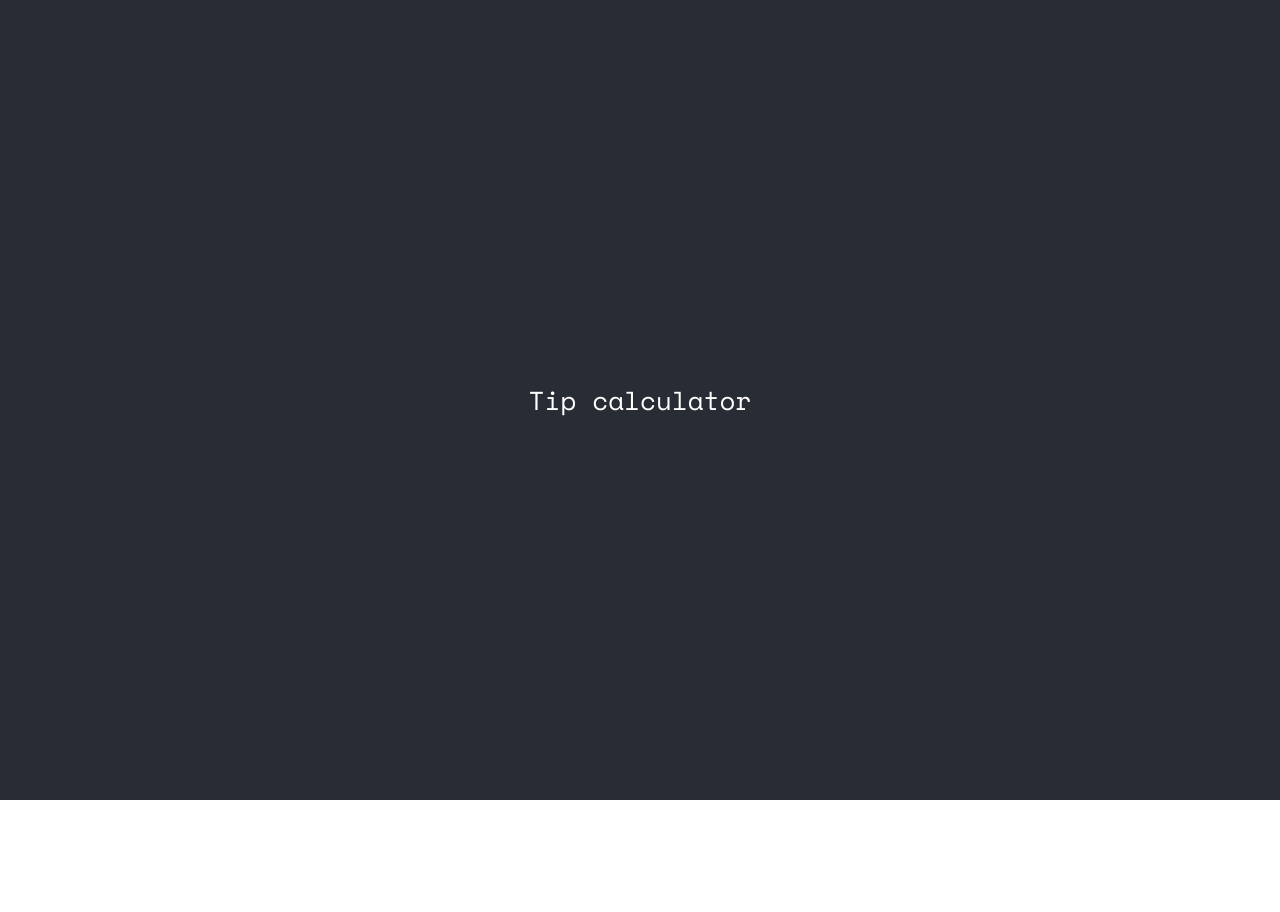
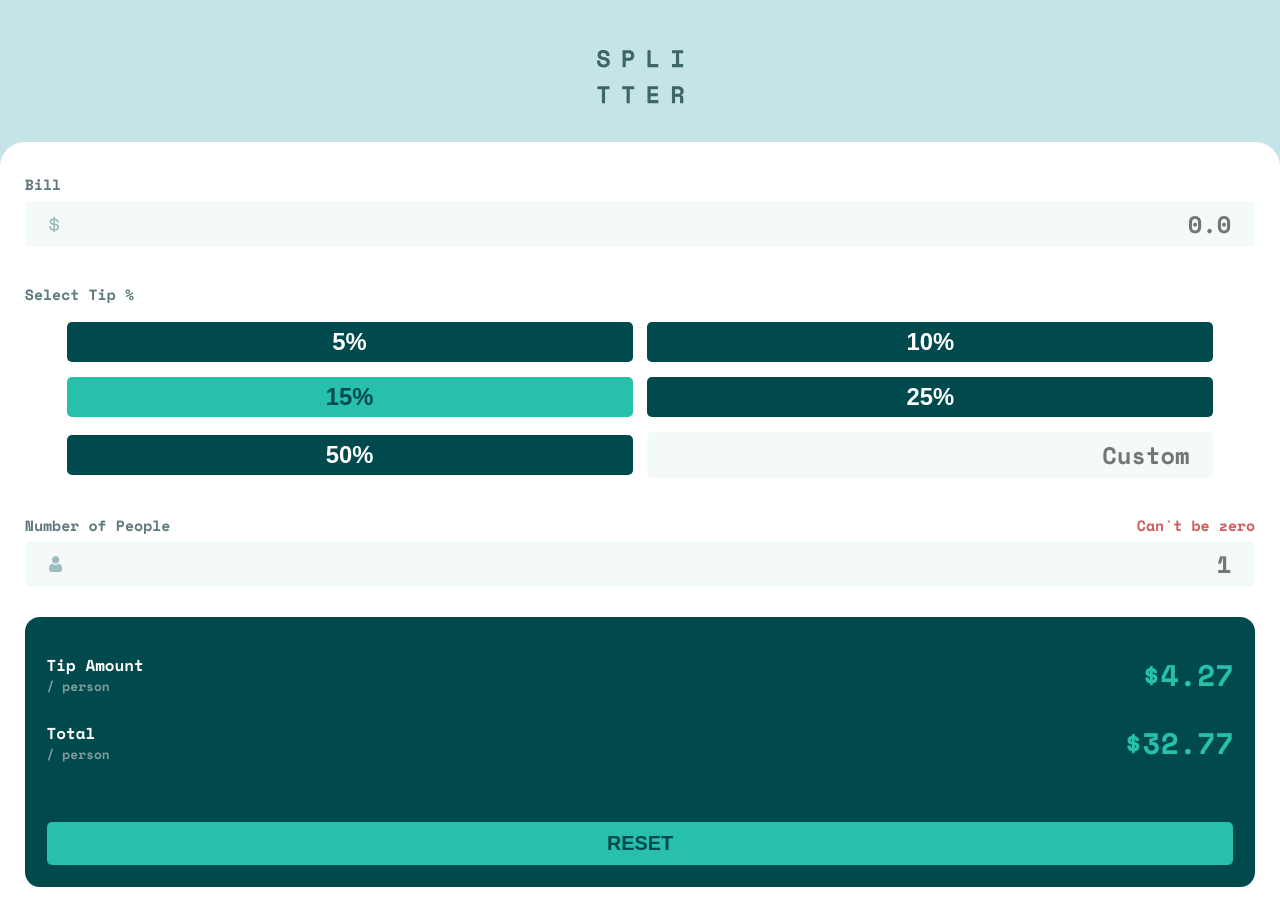
Before and after one commit to DominicBig/Tip-Calculator-App, a React (Create React App) app: page / in a window 1280 px wide. Before the commit the page ends 800 px from the top, so only its background shows below. Built offline with nearby package versions, Linux system fonts and the light colour scheme.

Commit message:
completed style no logic added

```diff
--- a/src/components/App.js
+++ b/src/components/App.js
@@ -1,11 +1,91 @@
 import "./App.scss";
+import logo from "../images/logo.svg";
+import dollarIcon from "../images/icon-dollar.svg";
+import personIcon from "../images/icon-person.svg";
+import Button from "./Button";
 
 function App() {
   return (
-    <div className="App">
-      <header className="App-header">
-        <div>Tip calculator</div>
-      </header>
+    <div className="container">
+      <div className="logo">
+        <img src={logo} alt="logo" />
+      </div>
+      <div className="card">
+        <div className="input">
+          <div className="bill-container">
+            <div className="label-wrapper">
+              <label htmlFor="inp-bill">Bill</label>
+            </div>
+            <div className="inp-wrapper">
+              <input
+                type="text"
+                className="inp-text"
+                name="inp-bill"
+                id="inp-bill"
+                placeholder="0.0"
+              />
+              <img src={dollarIcon} alt="dollar icon" />
+            </div>
+          </div>
+
+          <div className="tips-container">
+            <div className="label-wrapper">
+              <label htmlFor="inp-tips">Select Tip %</label>
+            </div>
+            <div className="button-wraper">
+              <Button styleName="btn" value="5%" />
+              <Button styleName="btn " value="10%" />
+              <Button styleName="btn btn-active" value="15%" />
+              <Button styleName="btn" value="25%" />
+              <Button styleName="btn" value="50%" />
+
+              <input
+                type="text"
+                className="inp-text"
+                name="inp-tip"
+                id="inp-tip"
+                placeholder="Custom"
+              />
+            </div>
+          </div>
+          <div className="people-container">
+            <div className="label-wrapper">
+              <label htmlFor="inp-people">Number of People</label>
+              <div className="error-msg">Can`t be zero </div>
+            </div>
+            <div className="inp-wrapper">
+              <input
+                type="text"
+                className="inp-text"
+                name="inp-people"
+                id="inp-people"
+                placeholder="1"
+              />
+              <img src={personIcon} alt="person icon" />
+            </div>
+          </div>
+        </div>
+        <div className="output">
+          <div className="lines-wrapper">
+            <div className="line-output">
+              <div className="title-wrapper">
+                <div className="title">Tip Amount </div>
+                <div className="desc">/ person</div>
+              </div>
+              <div className="value">$4.27</div>
+            </div>
+
+            <div className="line-output">
+              <div className="title-wrapper">
+                <div className="title">Total </div>
+                <div className="desc">/ person</div>
+              </div>
+              <div className="value">$32.77</div>
+            </div>
+          </div>
+          <Button styleName="btn-reset" value="Reset" />
+        </div>
+      </div>
     </div>
   );
 }
--- a/src/components/App.scss
+++ b/src/components/App.scss
@@ -1,3 +1,5 @@
+//variables
+
 $strong-cyan: hsl(172, 67%, 45%);
 $very-dark-cyan: hsl(183, 100%, 15%);
 $dark-grayish-cyan-1: hsl(186, 14%, 43%);
@@ -7,30 +9,224 @@ $light-grayish-cyan-2: hsl(189, 41%, 97%);
 $white: hsl(0, 0%, 100%);
 $btn-hover: rgb(159, 232, 223);
 
+//general styling
 * {
   margin: 0;
   padding: 0;
   box-sizing: border-box;
 }
 html {
-  font-size: 24px;
+  font-size: 62%;
 }
 
 body {
   font-family: "Space Mono", monospace;
+  background-color: $light-grayish-cyan-1;
+}
+// working space styles
+
+.container {
+  width: 100%;
+  display: flex;
+  align-items: center;
+  justify-content: center;
+  flex-direction: column;
 }
 
-.App {
-  text-align: center;
+.logo {
+  margin: 5rem 0 3.5rem 0;
 }
+.card {
+  background-color: $white;
+  width: 100%;
+  border-top-left-radius: 2.5rem;
+  border-top-right-radius: 2.5rem;
+  padding: 2.5rem;
 
-.App-header {
-  background-color: #282c34;
-  min-height: 100vh;
   display: flex;
   flex-direction: column;
   align-items: center;
   justify-content: center;
-  font-size: calc(10px + 2vmin);
-  color: white;
+  gap: 3rem;
+
+  .input {
+    // border: 1px solid magenta; // tmp
+    width: 100%;
+    display: flex;
+    flex-direction: column;
+    gap: 3rem;
+
+    .label-wrapper {
+      display: flex;
+      align-items: center;
+      justify-content: space-between;
+      padding: 0.6rem 0;
+
+      label {
+        color: $dark-grayish-cyan-1;
+        font-size: 1.5rem;
+        font-weight: 700;
+      }
+      .error-msg {
+        color: indianred;
+        font-weight: 700;
+        font-size: 1.5rem;
+      }
+    }
+    .inp-text {
+      background-color: $light-grayish-cyan-2;
+      border: none;
+      width: 100%;
+      border-radius: 0.5rem;
+      color: $very-dark-cyan;
+      font-family: inherit;
+      font-size: 2.4rem;
+      font-weight: 700;
+      text-align: right;
+      padding: 0.5rem 2.4rem;
+
+      &:focus {
+        outline: none;
+        border: 2px solid $strong-cyan;
+      }
+    }
+    .inp-wrapper {
+      position: relative;
+      img {
+        position: absolute;
+        left: 2.4rem;
+        top: 1.5rem;
+      }
+    }
+    .button-wraper {
+      display: flex;
+      align-items: center;
+      justify-content: center;
+      flex-wrap: wrap;
+      gap: 1.5rem;
+      //border: 1px solid black; // tmp
+      padding-top: 1.2rem;
+
+      .btn {
+        //display: block;
+        width: 46%;
+        text-align: center;
+        border: none;
+        background-color: $very-dark-cyan;
+        color: $white;
+        font-size: 2.4rem;
+        font-weight: 700;
+        border-radius: 0.5rem;
+        padding: 0.6rem 0;
+        transition: all 0.5s ease;
+
+        &:hover {
+          background-color: $btn-hover;
+        }
+      }
+      .btn-active {
+        background-color: $strong-cyan;
+        color: $very-dark-cyan;
+      }
+      .inp-text {
+        width: 46%;
+      }
+    }
+  }
+  .output {
+    background-color: $very-dark-cyan;
+    width: 100%;
+    border-radius: 1.5rem;
+    padding: 2.2rem;
+    .lines-wrapper {
+      .line-output {
+        display: flex;
+        align-items: center;
+        justify-content: space-between;
+        margin: 1.4rem 0 2.4rem 0;
+
+        .title {
+          color: $white;
+          font-weight: 700;
+          font-size: 1.6rem;
+        }
+        .desc {
+          color: $dark-grayish-cyan-2;
+          font-weight: 700;
+          font-size: 1.3rem;
+        }
+        .value {
+          color: $strong-cyan;
+          font-weight: 700;
+          font-size: 3rem;
+        }
+      }
+    }
+    .btn-reset {
+      width: 100%;
+      background-color: $strong-cyan;
+      text-transform: uppercase;
+      text-align: center;
+      border: none;
+      color: $very-dark-cyan;
+      font-size: 2rem;
+      font-weight: 700;
+      border-radius: 0.5rem;
+      padding: 1rem 0;
+      margin-top: 3.4rem;
+      transition: all 0.5s ease;
+
+      &:hover {
+        background-color: $btn-hover;
+      }
+    }
+  }
 }
+
+//1440px styles
+@media screen and (min-width: 1440px) {
+  .card {
+    width: 64%;
+    flex-direction: row;
+    align-items: stretch;
+    border-radius: 2.5rem;
+    padding: 3.4rem;
+    gap: 1.5rem;
+    box-shadow: 0px 10px 20px rgba(0, 0, 0, 0.05),
+      0px 20px 30px rgba(0, 0, 0, 0.05);
+  }
+
+  .input {
+    width: 105%;
+    padding: 0 3.5rem 1.5rem 1.5rem;
+    s .label-wrapper {
+      padding: 1rem 0;
+    }
+
+    .button-wraper {
+      .btn {
+        width: 30.5%;
+      }
+      .inp-text {
+        width: 30.5%;
+      }
+    }
+  }
+
+  .output {
+    width: 95%;
+    display: flex;
+    flex-direction: column;
+    justify-content: space-between;
+    padding: 4rem;
+
+    .lines-wrapper {
+      .line-output {
+        margin: 0.5rem 0 2.4rem 0;
+        .value {
+          font-size: 4.6rem;
+        }
+      }
+    }
+  }
+}
--- a/src/components/Button.jsx
+++ b/src/components/Button.jsx
@@ -1,12 +1,8 @@
-import React from 'react'
+import React from "react";
 
-const Button = (props) => {
-  return (
-    <div>
+const Button = ({ styleName, value }) => {
 
+  return <button className={styleName}>{value}</button>;
+};
 
-    </div>
-  )
-}
-
-export default Button
+export default Button;
```
